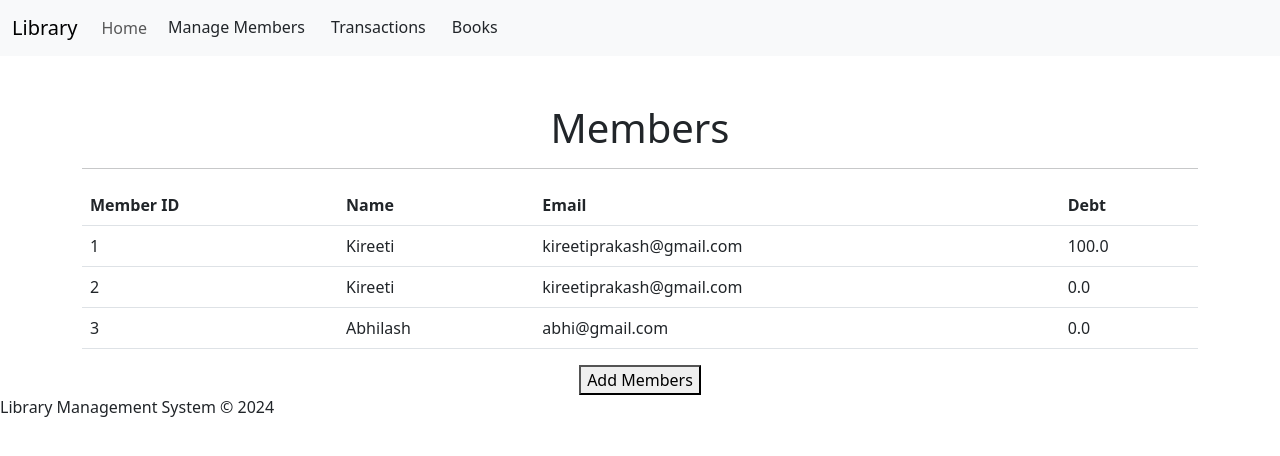
After one commit to kireeti2112/library-management-system, a Flask app: page /members in a window 1280 px wide. The commit adds this page. Shown: the top 456 px of the page. Run offline with Flask 3, Linux system fonts and the light colour scheme.

Commit message:
Added members and transactions

```diff
--- a/main.py
+++ b/main.py
@@ -37,42 +37,51 @@ def add_book():
 
 @app.route('/members',methods = ['GET', 'POST'])
 def members():
+    members = Member.query.all()
+    return render_template('members.html', members = members)
+
+@app.route('/add_members',methods = ['GET', 'POST'])
+def add_members():
     if request.method == 'POST':
         name = request.form['name']
         email = request.form['email']
-        new_member = Member(name = name, email = email)
+        new_member = Member(name = name, email = email, debt = 0.00)
         db.session.add(new_member)
+        db.session.commit()
         return redirect(url_for('members'))
-    members = Member.query.all()
-    return render_template('members.html', members = members)
+    return render_template('add_members.html')
 
-@app.route('/issue_book', methods=['POST'])
+@app.route('/issue_book', methods=['GET','POST'])
 def issue_book():
-    book_id = request.form['book_id']
-    member_id = request.form['member_id']
-    book = Book.query.get(book_id)
-    member = Member.query.get(member_id)
+    if request.method == 'POST':
+        book_id = request.form['book_id']
+        member_id = request.form['id']
+        book = Book.query.get(book_id)
+        member = Member.query.get(member_id)
 
-    if book.stock > 0:
-        book.stock -= 1
-        new_transaction = Transaction(book_id = book.id, member_id = member.id, issue_date = datetime.datetime.now())
-        db.session.add(new_transaction)
-        db.session.commit()
-    return redirect(url_for('books'))
+        if book.stock > 0:
+            book.stock -= 1
+            new_transaction = Transaction(book_id = book.book_id, member_id = member.id, issue_date = datetime.datetime.now(), rent_fee = member.debt + 100)
+            db.session.add(new_transaction)
+            member.debt += 100
+            db.session.commit()
+            return redirect(url_for('transactions'))
+    return render_template('issue_book.html')
 
-@app.route('/transactions/<int:transaction_id>', methods = ['POST'])
-def transactions(transaction_id):
-    transaction = Transaction.query.get(transaction_id)
-    transaction.return_date = datetime.datetime.now()
+@app.route('/return_book',methods = ['POST'])
+def return_book():
+    if request.form == "POST":
+        id = request.form['id']
+        book_id = request.form['book_id']
+        book = Book.query.get['book_id']
+        member = Member.query.get['id']
 
-    rent_fee = 100.0
-    transaction.rent_fee = rent_fee
+    return render_template('return_book.html')
 
-    member = Member.query.get(transaction.member_id)
-    if member.debt + rent_fee <= 500:
-        member.debt += rent_fee
-        db.session.commit()
-    return redirect(url_for('books'))
+@app.route('/transactions', methods = ['GET'])
+def transactions():
+    transactions = Transaction.query.all()
+    return render_template('transactions.html', transactions = transactions)
 
 @app.route('/search', methods = ['GET'])
 def search():
@@ -85,10 +94,6 @@ def import_books():
     num_books = request.form.get('num_books')
     response = requests.get(f'https://frappe.io/api/method/frappe-library?page=2&title=and')
     books_data = response.json().get('message',[])
-
-
-
-
     for book_data in books_data:
         existing_books = Book.query.filter_by(isbn=book_data['isbn']).first()
         if existing_books is None:
--- a/models.py
+++ b/models.py
@@ -18,7 +18,7 @@ class Member(db.Model):
     debt = db.Column(db.Float , nullable = False)
 
 class Transaction(db.Model):
-    id = db.Column(db.Integer, primary_key = True)
+    id = db.Column(db.Integer, primary_key = True, autoincrement = True)
     book_id = db.Column(db.Integer, db.ForeignKey('book.book_id'), nullable = False)
     member_id = db.Column(db.Integer, db.ForeignKey('member.id'), nullable = False)
     issue_date = db.Column(db.DateTime, nullable = False)
--- a/templates/base.html
+++ b/templates/base.html
@@ -24,7 +24,7 @@
                         <button class="btn btn-default" onclick="window.location.href='{{ url_for('members') }}'">Manage Members</button>
                     </li>
                     <li class="nav-item">
-                        <button class="btn btn-default" onclick="window.location.href='{{ url_for('transactions', transaction_id=1)}}'">Transactions</button>
+                        <button class="btn btn-default" onclick="window.location.href='{{ url_for('transactions')}}'">Transactions</button>
                     </li>
                     <li class="nav-item">
                         <button class="btn btn-default" onclick="window.location.href='{{ url_for('books') }}'">Books</button>
--- a/templates/index.html
+++ b/templates/index.html
@@ -9,7 +9,7 @@
     <div class="button-container">
         <button onclick="window.location.href='{{ url_for('books') }}'">Manage Books</button>
         <button onclick="window.location.href='{{ url_for('members') }}';">Manage Members</button>
-        <button onclick="window.location.href='{{ url_for('transactions', transaction_id=1) }}';">Manage Transactions</button>
+        <button onclick="window.location.href='{{ url_for('transactions') }}';">Manage Transactions</button>
         <button onclick="window.location.href='{{ url_for('search') }}';">Search for Books</button>
     </div>
 {% endblock %}
--- /dev/null
+++ b/templates/members.html
@@ -0,0 +1,32 @@
+{% extends 'base.html' %}
+
+{% block title %} Members {% endblock %}
+
+{% block content %}
+<center>
+
+    <h1>Members</h1>
+    <hr>
+    <table class = "table table-hover table-stripped">
+        <thead>
+            <tr>
+                <th>Member ID</th>
+                <th>Name</th>
+                <th>Email</th>
+                <th>Debt</th>
+            </tr>
+        </thead>
+        <tbody>
+            {% for member in members %}
+            <tr>
+                <td>{{member.id}}</td>
+                <td>{{member.name}}</td>
+                <td>{{member.email}}</td>
+                <td>{{member.debt}}</td>
+            </tr>
+            {%endfor%}
+        </tbody>
+    </table>
+    <button class = "btn-default" onclick = "window.location.href = '{{ url_for('add_members')}}'">Add Members</button>
+</center>
+{%endblock%}
```
Also changed, not shown: templates/add_members.html (added, +29 -0 lines), templates/issue_book.html (added, +19 -0 lines), templates/return_book.html (added, +19 -0 lines), templates/transactions.html (added, +39 -0 lines), instance/library.db.
